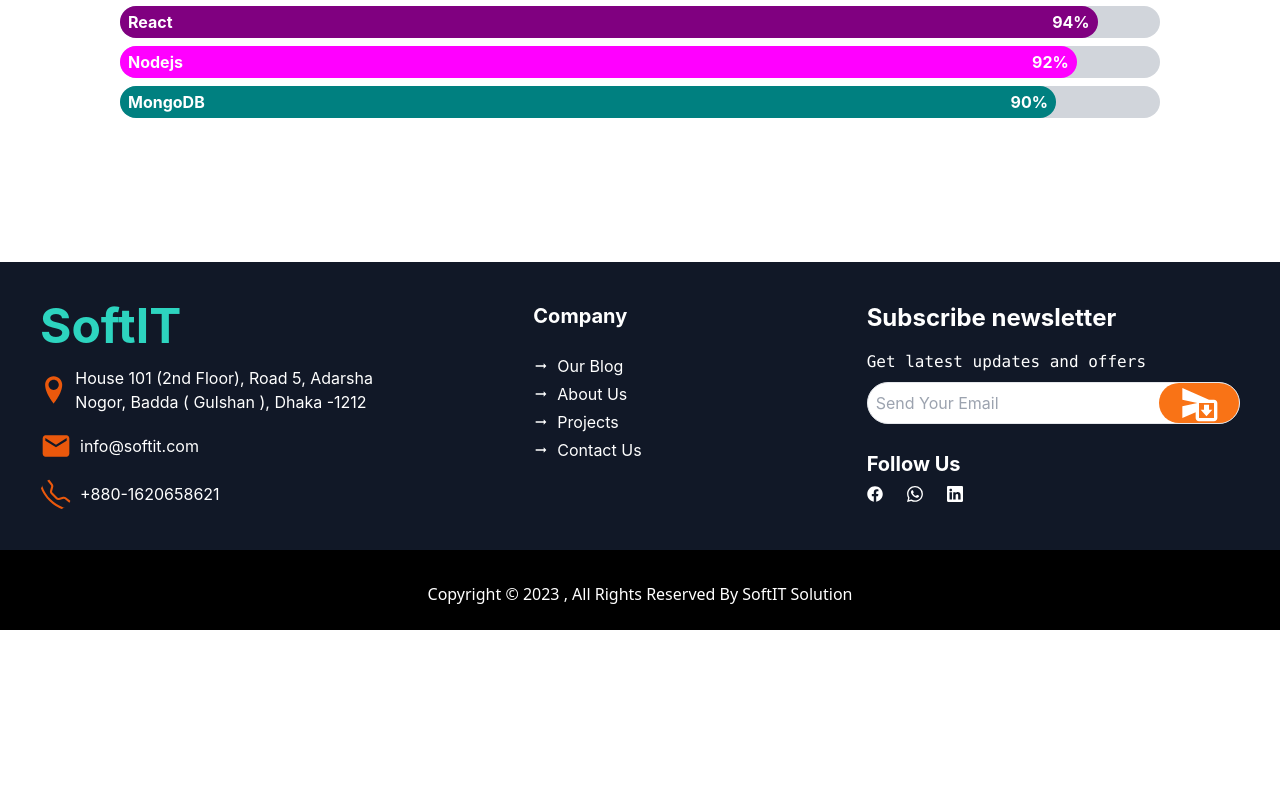
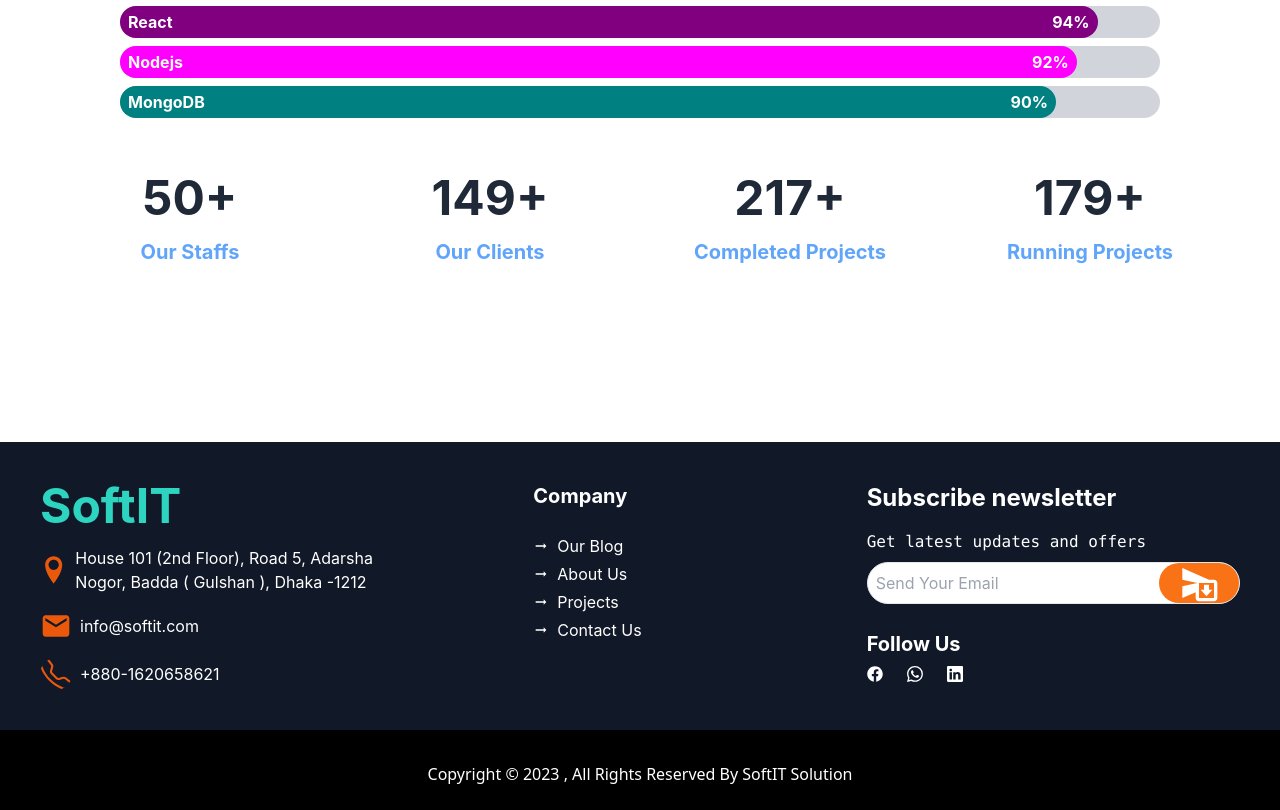
Before and after one commit to MuhammadBorhan/SoftIT, a React (Create React App) app: page / in a window 1280 px wide. Shown: the part 3608-4418 px from the top of the page. Before the commit the page ends 4238 px from the top, so only its background shows below. Built offline with nearby package versions, Linux system fonts and the light colour scheme.

Commit message:
counter created

```diff
--- a/package.json
+++ b/package.json
@@ -9,10 +9,12 @@
     "daisyui": "^2.47.0",
     "framer-motion": "^8.5.0",
     "react": "^18.2.0",
+    "react-countup": "^6.4.0",
     "react-dom": "^18.2.0",
     "react-icons": "^4.7.1",
     "react-router-dom": "^6.7.0",
     "react-scripts": "5.0.1",
+    "react-scroll-trigger": "^0.6.14",
     "web-vitals": "^2.1.4"
   },
   "scripts": {
--- a/src/components/Skills/Skills.css
+++ b/src/components/Skills/Skills.css
@@ -8,7 +8,7 @@
   width: var(--width);
   text-align: center;
   color: white;
-  /* display: flex;
+  display: flex;
   align-items: center;
-  justify-content: center; */
+  justify-content: center;
 }
--- a/src/components/Skills/Skills.jsx
+++ b/src/components/Skills/Skills.jsx
@@ -1,8 +1,12 @@
 import React from "react";
+import { useState } from "react";
 import { progresPercent } from "../../data";
 import "./Skills.css";
+import CountUp from "react-countup";
+import ScrollTrigger from "react-scroll-trigger";
 
 const Skills = () => {
+  const [counterOn, setCounterOn] = useState(false);
   return (
     <div className="px-10 my-12">
       <div className="text-center ">
@@ -29,6 +33,56 @@ const Skills = () => {
           </div>
         ))}
       </div>
+      <div className="">
+        <ScrollTrigger
+          onEnter={() => setCounterOn(true)}
+          onExit={() => setCounterOn(false)}
+        >
+          <div className="grid grid-cols-1 md:grid-cols-2 lg:grid-cols-4 text-center py-8">
+            <div>
+              <p className="text-5xl font-bold my-4">
+                {" "}
+                {counterOn && (
+                  <CountUp start={0} end={50} duration={2.5} delay={0} />
+                )}
+                +
+              </p>
+              <p className="text-xl text-blue-400 font-bold">Our Staffs</p>
+            </div>
+            <div className="py-12 lg:py-0">
+              <p className="text-5xl font-bold my-4">
+                {counterOn && (
+                  <CountUp start={0} end={150} duration={3.5} delay={0} />
+                )}
+                +
+              </p>
+              <p className="text-xl text-blue-400 font-bold">Our Clients</p>
+            </div>
+            <div className="pb-12 lg:pb-0">
+              <p className="text-5xl font-bold my-4">
+                {counterOn && (
+                  <CountUp start={0} end={220} duration={4.5} delay={0} />
+                )}
+                +
+              </p>
+              <p className="text-xl text-blue-400 font-bold">
+                Completed Projects
+              </p>
+            </div>
+            <div>
+              <p className="text-5xl font-bold my-4">
+                {counterOn && (
+                  <CountUp start={0} end={180} duration={3.5} delay={0} />
+                )}
+                +
+              </p>
+              <p className="text-xl text-blue-400 font-bold">
+                Running Projects
+              </p>
+            </div>
+          </div>
+        </ScrollTrigger>
+      </div>
     </div>
   );
 };
```
Also changed, not shown: 1 other file (tests, documents, lock files or other folders).
